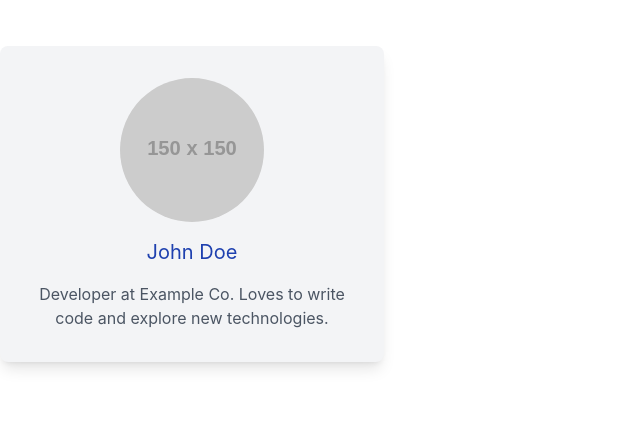
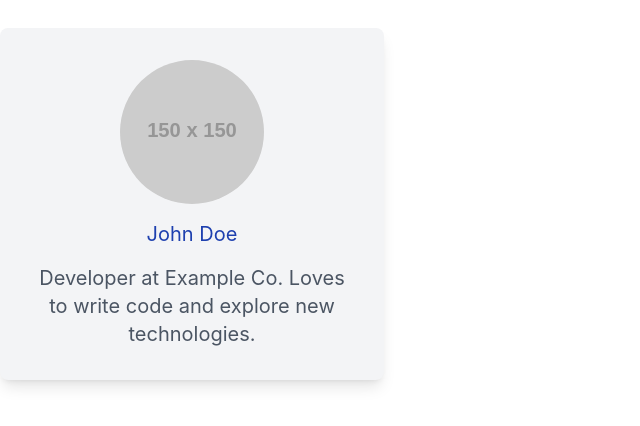
Before and after one commit to OluwatobiRichard/alx-fe-reactjs, a React (Vite) app in the folder tailwind-react-integration/: page / in a window 1280 px wide. Shown: the part 196-622 px from the top of the page, without its empty margins (0-640 px from the left). Built offline with nearby package versions, Linux system fonts and the light colour scheme.

Commit message:
tailwind-react-integration

```diff
--- a/tailwind-react-integration/src/components/UserProfile.jsx
+++ b/tailwind-react-integration/src/components/UserProfile.jsx
@@ -6,10 +6,10 @@
           alt="User"
           className="rounded-full w-24 h-24 sm:w-36 sm:h-36 mx-auto"
         />
-        <h1 className="text-lg sm:text-xl text-blue-800 my-4 text-center">
+        <h1 className="text-lg sm:text-xl md:text-xl text-blue-800 my-4 text-center">
           John Doe
         </h1>
-        <p className="text-sm sm:text-base text-gray-600 text-center">
+        <p className="text-sm sm:text-base md:text-xl text-gray-600 text-center">
           Developer at Example Co. Loves to write code and explore new technologies.
         </p>
       </div>
```
